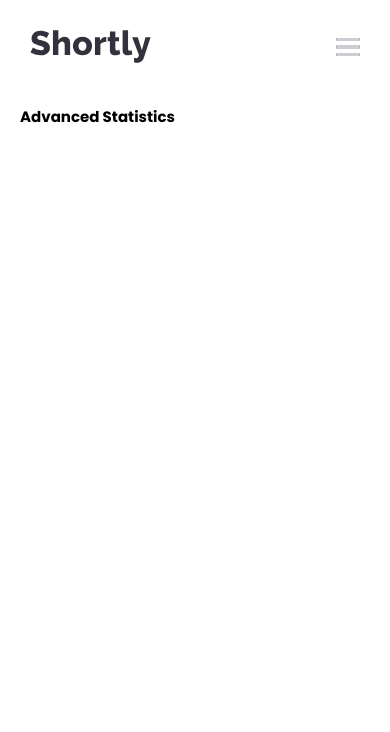
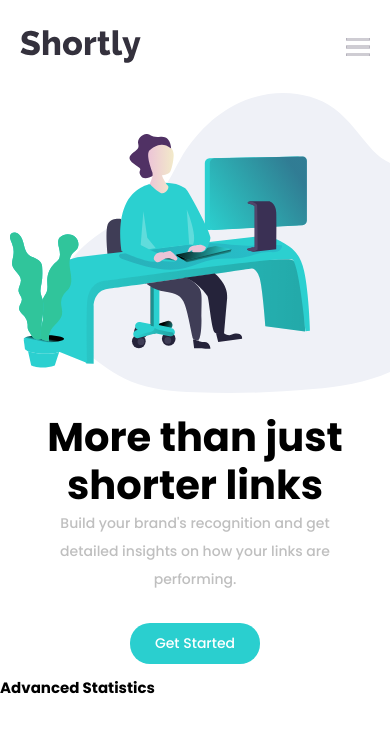
Before and after one commit to ethanledev/url-shortening-api-landing-page, a React (Create React App) app: page / in a window 390 px wide. Shown: the top 732 px of the page. Built offline with nearby package versions, Linux system fonts and the light colour scheme.

Commit message:
Add Header Section

```diff
--- a/src/components/App.js
+++ b/src/components/App.js
@@ -1,7 +1,7 @@
-import { useEffect, useState } from "react";
+import { useState } from "react";
 import styles from "./App.module.css";
 import Header from "./Header";
-import NavBar from "./NavBar";
+import Nav from "./Nav";
 
 const App = () => {
   const [showMenu, setShowMenu] = useState(false);
@@ -9,13 +9,19 @@ const App = () => {
   return (
     <div className={styles.container}>
       <Header toggleMenu={() => setShowMenu(!showMenu)} />
-      {showMenu && (
-        <NavBar device="mobile" hideMenu={() => setShowMenu(false)} />
-      )}
+      {showMenu && <Nav device="mobile" hideMenu={() => setShowMenu(false)} />}
       <main className={styles.main}>
         <h1 className="srOnly">Shortly landing page</h1>
-        <section>
+        <section className={styles.headerSection}>
           <h2 className="srOnly">URL shortening</h2>
+          <article>
+            <h3>More than just shorter links</h3>
+            <p>
+              Build your brand's recognition and get detailed insights on how
+              your links are performing.
+            </p>
+            <a href="/">Get Started</a>
+          </article>
         </section>
         <section>
           <h2>Advanced Statistics</h2>
--- a/src/components/App.module.css
+++ b/src/components/App.module.css
@@ -1,16 +1,113 @@
 .main {
-  padding: 0 10rem;
+  position: relative;
+}
+
+.headerSection {
+  padding: 3rem 10rem 0 10rem;
+  background-image: url("../images/illustration-working.svg");
+  min-height: 48rem;
+  background-repeat: no-repeat;
+  background-position: bottom 0 right -11rem;
+}
+
+.headerSection a {
+  margin-right: 0;
+  color: white;
+  background-color: var(--cyan);
+  padding: 1rem 2.5rem;
+  border-radius: 2rem;
+  font-size: 1.4rem;
+  display: inline-block;
+}
+
+.headerSection a:hover {
+  opacity: 0.5;
+}
+
+.headerSection h3 {
+  margin: 0;
+  font-size: 5.6rem;
+  line-height: 1.2;
+  width: 50%;
+}
+
+.headerSection p {
+  font-size: 1.8rem;
+  line-height: 2;
+  color: var(--gray);
+  margin: 0 0 3rem 0;
+  width: 40%;
+}
+
+@media only screen and (max-width: 1200px) {
+  .headerSection h3 {
+    width: 60%;
+  }
 }
 
 @media only screen and (max-width: 1024px) {
-  .main {
-    padding: 0 5rem;
+  .headerSection {
+    padding: 3rem 5rem 0 5rem;
+    background-position: bottom 0 right -25rem;
   }
 }
 
-@media only screen and (max-width: 630px) {
-  .main {
-    position: relative;
-    padding: 0 2rem;
+@media only screen and (max-width: 820px) {
+  .headerSection {
+    padding: 50rem 2rem 0 2rem;
+    background-position: top 0 left 2rem;
+  }
+
+  .headerSection article {
+    text-align: center;
+  }
+
+  .headerSection h3 {
+    width: auto;
+    padding: 0 6%;
+  }
+
+  .headerSection p {
+    width: auto;
+    padding: 0 15%;
   }
 }
+
+@media only screen and (max-width: 520px) {
+  .headerSection {
+    background-size: auto 40rem;
+    padding: 42rem 2rem 0 2rem;
+  }
+
+  .headerSection h3 {
+    width: auto;
+    padding: 0 2rem;
+    font-size: 4.8rem;
+  }
+
+  .headerSection p {
+    width: auto;
+    padding: 0 2rem;
+    font-size: 1.6rem;
+  }
+}
+
+@media only screen and (max-width: 440px) {
+  .headerSection {
+    background-size: auto 30rem;
+    padding: 32rem 2rem 0 2rem;
+    background-position: top 0 left 1rem;
+  }
+
+  .headerSection h3 {
+    width: auto;
+    padding: 0 2rem;
+    font-size: 4rem;
+  }
+
+  .headerSection p {
+    width: auto;
+    padding: 0 1rem;
+    font-size: 1.4rem;
+  }
+}
--- a/src/components/Header.js
+++ b/src/components/Header.js
@@ -1,14 +1,14 @@
 import styles from "./Header.module.css";
 import { ReactComponent as Logo } from "../images/logo.svg";
 import { ReactComponent as MenuIcon } from "../images/icon-hamburger.svg";
-import NavBar from "./NavBar";
+import Nav from "./Nav";
 
 const Header = ({ toggleMenu }) => {
   return (
     <header className={styles.header}>
       <Logo />
       <MenuIcon className={styles.menuIcon} onClick={toggleMenu} />
-      <NavBar device="desktop" />
+      <Nav device="desktop" />
     </header>
   );
 };
--- a/src/components/Header.module.css
+++ b/src/components/Header.module.css
@@ -32,6 +32,6 @@
   }
 
   .header {
-    padding: 3rem;
+    padding: 3rem 2rem;
   }
 }
--- a/src/components/NavBar.module.css
+++ b/src/components/NavBar.module.css
@@ -70,6 +70,7 @@
     padding: 0 2rem;
     position: absolute;
     width: 100%;
+    z-index: 1;
   }
 
   .nav {
```
Also changed, not shown: src/components/Nav.js (renamed from src/components/NavBar.js).
